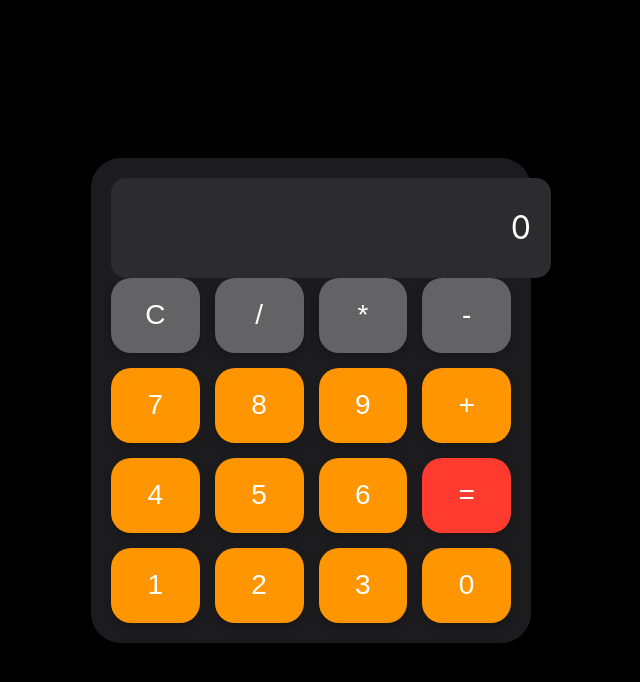
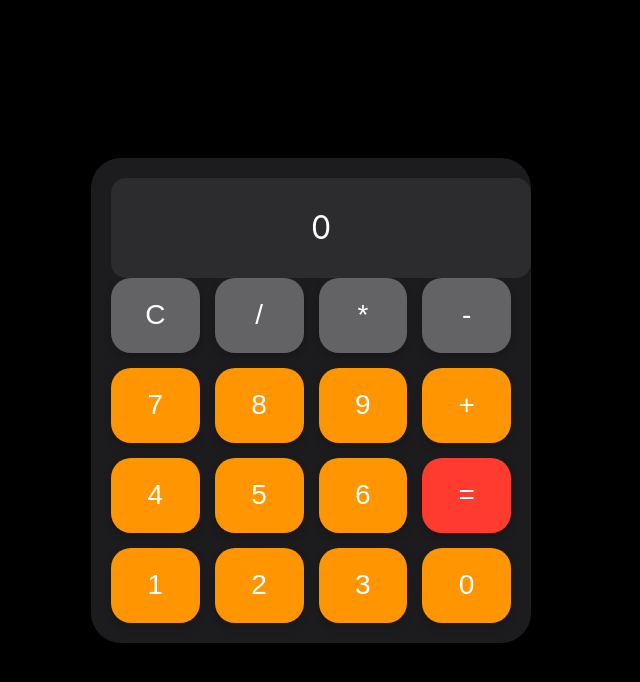
Before and after one commit to paundracsr/calculator, a plain HTML site: page index.html in a window 1280 px wide. Shown: the whole page, without its empty margins (329-969 px from the left). Drawn offline with Linux system fonts and the light colour scheme.

Commit message:
Update styles.css

```diff
--- a/styles.css
+++ b/styles.css
@@ -29,8 +29,8 @@ body {
     position: relative;
     display: flex;
     align-items: center; /* Vertikal tengah */
-    justify-content: flex-end; /* Teks rata kanan */
-    padding: 10px 20px; /* Menambahkan padding horizontal */
+    justify-content: center; /* Teks rata tengah */
+    padding: 10px; /* Menambahkan padding */
     font-size: 32px;
     color: white;
 }
@@ -39,6 +39,7 @@ body {
 #display-text {
     white-space: nowrap;
     display: inline-block;
+    text-align: center; /* Rata tengah untuk teks */
 }
 
 /* Marquee Animation */
```
